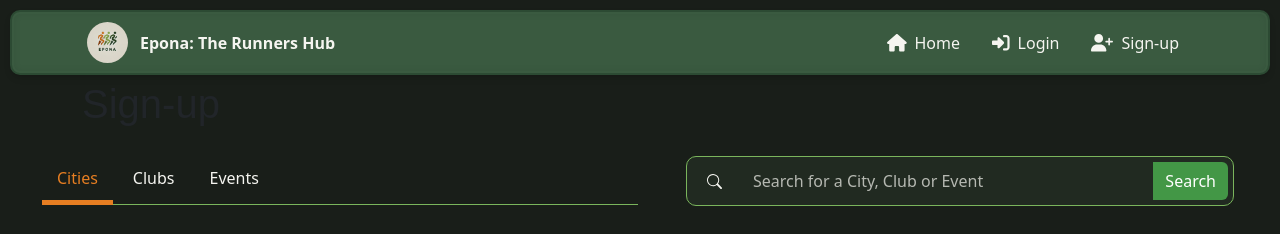
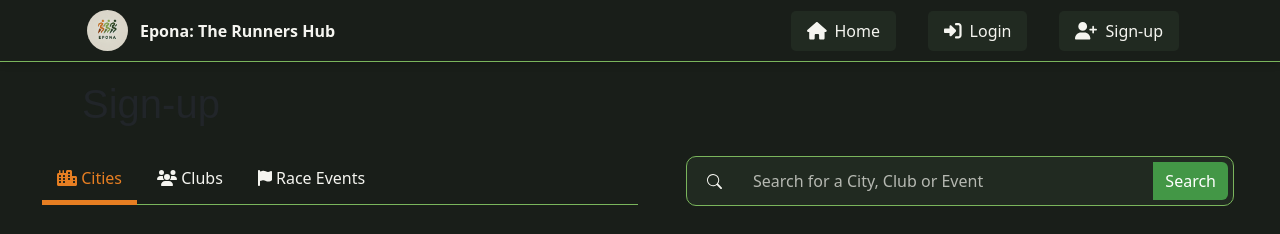
Before and after one commit to Fantomen31/epona-react, a React (Create React App) app: page /signup in a window 1280 px wide. Shown: the top 234 px of the page. Built offline with nearby package versions, Linux system fonts and the light colour scheme.

Commit message:
added fonticons to tabs menu

```diff
--- a/src/components/MainContent.js
+++ b/src/components/MainContent.js
@@ -1,5 +1,6 @@
 import React, { useState } from 'react';
 import { Container, Row, Col, Tab, Tabs } from 'react-bootstrap';
+import { FontAwesomeIcon } from '@fortawesome/react-fontawesome';
 import CardGrid from './CardGrid';
 import styles from '../styles/MainContent.module.css';
 import styles2 from '../App.module.css'
@@ -24,15 +25,20 @@ const MainContent = () => {
           >
             <Tab
             eventKey="cities"
-            title="Cities"
-            className={styles.tab}
+            title={<><FontAwesomeIcon icon="city" /> Cities</>}
             >
             </Tab>
 
-            <Tab eventKey="clubs" title="Clubs">
+            <Tab
+            eventKey="clubs"
+            title={<><FontAwesomeIcon icon="users" /> Clubs</>}
+            >
             </Tab>
 
-            <Tab eventKey="events" title="Events">
+            <Tab
+            eventKey="events"
+            title={<><FontAwesomeIcon icon="flag" /> Race Events</>}
+            >
             </Tab>
           </Tabs>
         </Col>
--- a/src/components/NavBar.js
+++ b/src/components/NavBar.js
@@ -2,7 +2,6 @@ import React from 'react';
 import { Navbar, Nav, Container } from 'react-bootstrap';
 import { NavLink } from 'react-router-dom';
 import { FontAwesomeIcon } from '@fortawesome/react-fontawesome';
-import { faHome, faSignInAlt, faUserPlus } from '@fortawesome/free-solid-svg-icons';
 import logo from '../assets/logo.webp';
 import styles from '../styles/NavBar.module.css';
 
@@ -24,17 +23,17 @@ const NavBar = () => {
 
           <Nav>
             <NavLink to="/" className={styles.navLink}>
-              <FontAwesomeIcon icon={faHome} className={styles.faIcon} />
+              <FontAwesomeIcon icon="home" className={styles.faIcon} />
               Home
             </NavLink>
 
             <NavLink  to="/login" className={styles.navLink}>
-              <FontAwesomeIcon icon={faSignInAlt} className={styles.faIcon} />
+              <FontAwesomeIcon icon="sign-in-alt" className={styles.faIcon} />
               Login
             </NavLink>
 
             <NavLink to="/signup" className={styles.navLink}>
-              <FontAwesomeIcon icon={faUserPlus} className={styles.faIcon} />
+              <FontAwesomeIcon icon="user-plus" className={styles.faIcon} />
               Sign-up
             </NavLink>
 
--- /dev/null
+++ b/src/iconLibrary.js
@@ -0,0 +1,20 @@
+import { library } from '@fortawesome/fontawesome-svg-core';
+import {
+  faHome,
+  faSignInAlt,
+  faUserPlus,
+  faCity,
+  faUsers,
+  faFlag,
+  // Add any other icons you want to use globally
+} from '@fortawesome/free-solid-svg-icons';
+
+library.add(
+  faHome,
+  faSignInAlt,
+  faUserPlus,
+  faCity,
+  faUsers,
+  faFlag
+  // Add other icons imported
+);
--- a/src/styles/NavBar.module.css
+++ b/src/styles/NavBar.module.css
@@ -1,15 +1,12 @@
 .navbar {
-    background-color: #3A5A40;
+  background-color: #191e19;
   box-shadow:
     0 4px 6px rgba(0, 0, 0, 0.1),
-      0 1px 3px rgba(0, 0, 0, 0.08),
-      inset 0 0 0 2px #3A5A40,
-      inset 0 0 8px rgba(0, 0, 0, 0.1);
-    border-radius: 10px 10px 10px 10px;
-    border: 2px solid #2C4A33;
-    margin: 0 10px;
+    0 1px 3px rgba(0, 0, 0, 0.08);
+  border-bottom: 1px solid #7AB55C; /* Light green border at the bottom */
+  margin: 0;
   position: fixed;
-    top: 10px;
+  top: 0;
   left: 0;
   right: 0;
   z-index: 1030;
@@ -58,30 +55,18 @@
   line-height: 1.5;
   margin: 0 1rem;
   position: relative;
-    transition: color 0.3s ease;
+  transition: color 0.3s ease, background-color 0.3s ease;
   display: flex;
   align-items: center;
   text-decoration: none;
+  padding: 0.5rem 1rem;
+  border-radius: 5px;
+  background-color: #212a21; /* Borderless green background */
 }
 
 .navLink:hover {
   color: #E67E22 !important;
   transform: scale(1.05);
-  }
-
-  .navLink::after {
-    content: '';
-    position: absolute;
-    width: 0;
-    height: 2px;
-    bottom: 0;
-    left: 0;
-    background-color: #7AB55C;
-    transition: width 0.3s ease;
-  }
-
-  .navLink:hover::after {
-    width: 100%;
 }
 
 .faIcon {
```
Also changed, not shown: src/App.js (+5 -3 lines). Lines whose indentation alone changed are shown as unchanged.
